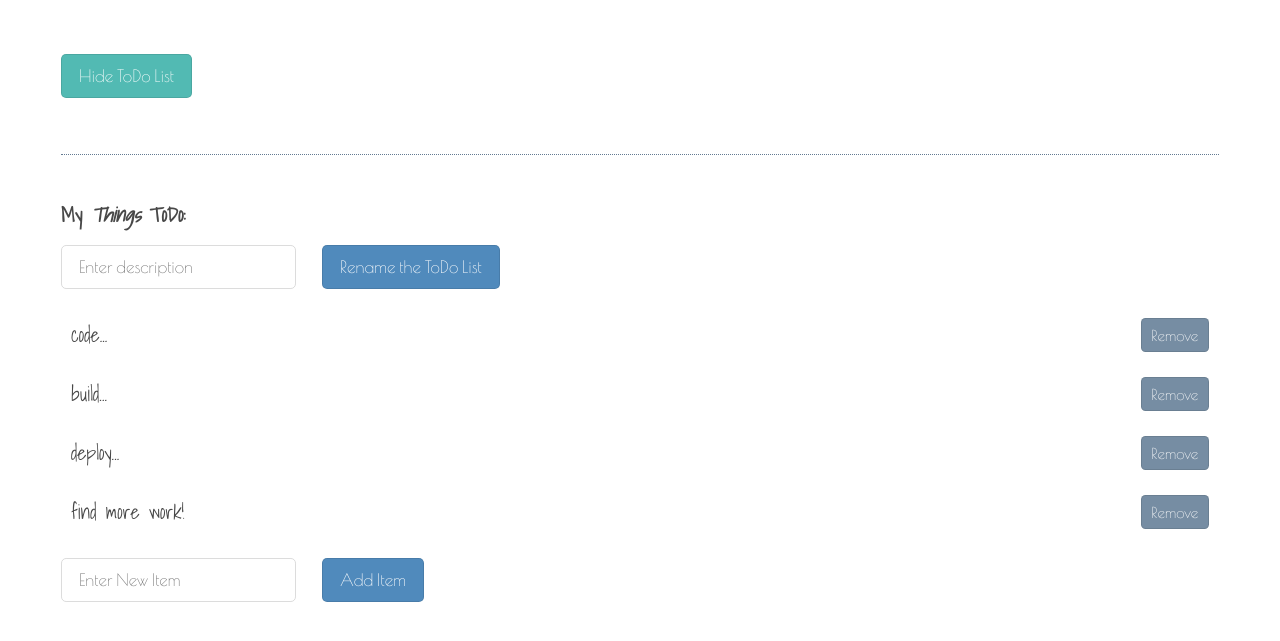
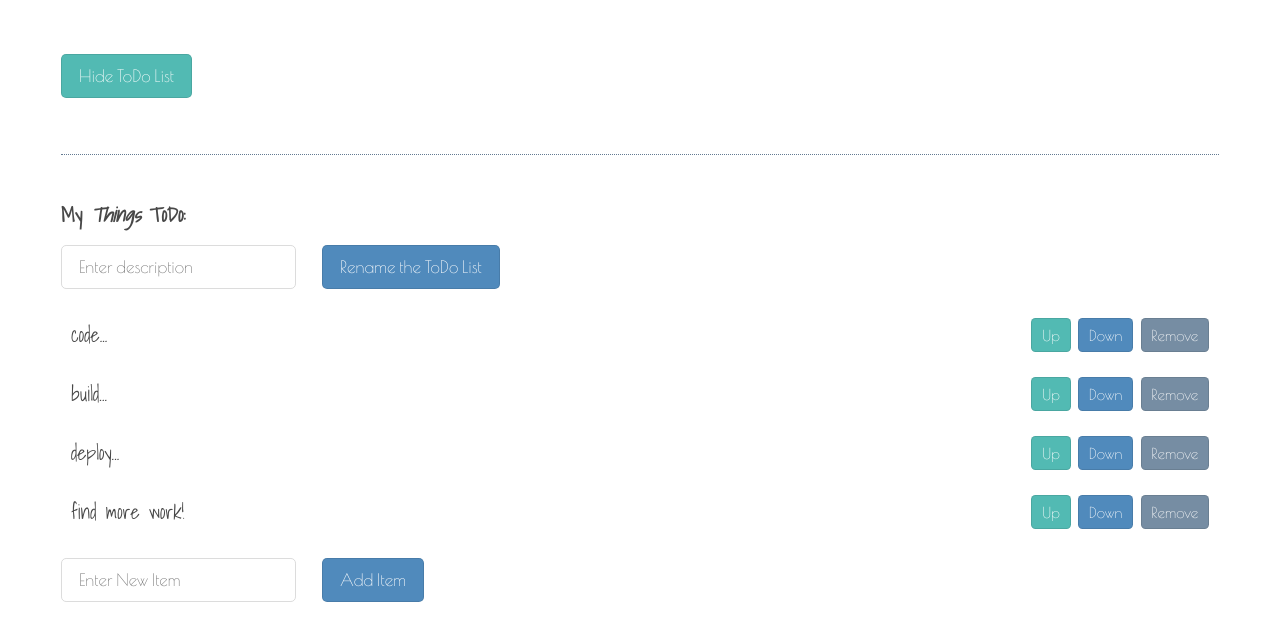
Before and after one commit to devops4fun/myToDoList, a plain HTML site: page index.html in a window 1280 px wide. Shown: the part 149-790 px from the top of the page. Drawn offline with nearby package versions, Linux system fonts and the light colour scheme.

Commit message:
added a down button to the list items

```diff
--- a/index.html
+++ b/index.html
@@ -30,10 +30,26 @@
     <p class="descriptionButtonWarning"><em>Oops! Please enter a description.</em></p>
 
     <ul>
-      <li>code...<button>Remove</button></li>
-      <li>build...<button>Remove</button></li>
-      <li>deploy...<button>Remove</button></li>
-      <li>find more work!<button>Remove</button></li>
+      <li>code...
+        <button class="up">Up</button>
+        <button class="down">Down</button>
+        <button class="remove">Remove</button>
+      </li>
+      <li>build...
+        <button class="up">Up</button>
+        <button class="down">Down</button>
+        <button class="remove">Remove</button>
+      </li>
+      <li>deploy...
+        <button class="up">Up</button>
+        <button class="down">Down</button>
+        <button class="remove">Remove</button>
+      </li>
+      <li>find more work!
+        <button class="up">Up</button>
+        <button class="down">Down</button>
+        <button class="remove">Remove</button>
+      </li>
     </ul>
 
     <input type="text" class="addItemInput" placeholder="Enter New Item">
--- a/js/app.js
+++ b/js/app.js
@@ -11,9 +11,29 @@ const descriptionButtonWarning = document.querySelector('p.descriptionButtonWarn
 
        listUl.addEventListener('click', (event) => {
           if (event.target.tagName == 'BUTTON'){
+
+            if(event.target.className == 'remove'){
             let li = event.target.parentNode;
             let ul = li.parentNode;
             ul.removeChild(li);
+          }
+
+            if(event.target.className == 'up'){
+            let li = event.target.parentNode;
+            let prevLi = li.previousElementSibling;
+            let ul = li.parentNode;
+            if(prevLi){
+            ul.insertBefore(li, prevLi);
+                      }
+          }
+            if(event.target.className == 'down'){
+            let li = event.target.parentNode;
+            let ul = li.parentNode;
+            if(li.nextElementSibling){
+            ul.insertBefore(li.nextElementSibling, li);
+
+              }
+          }
         }
       });
 
```
